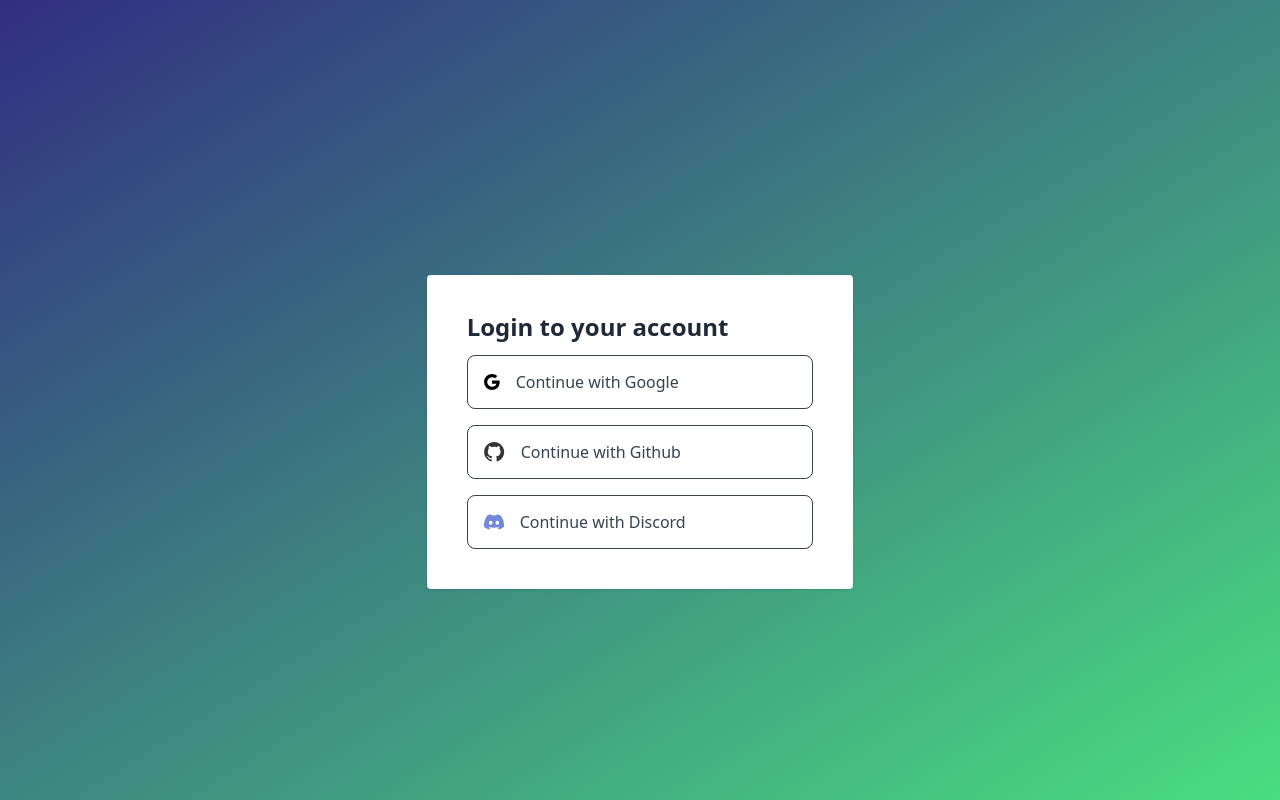
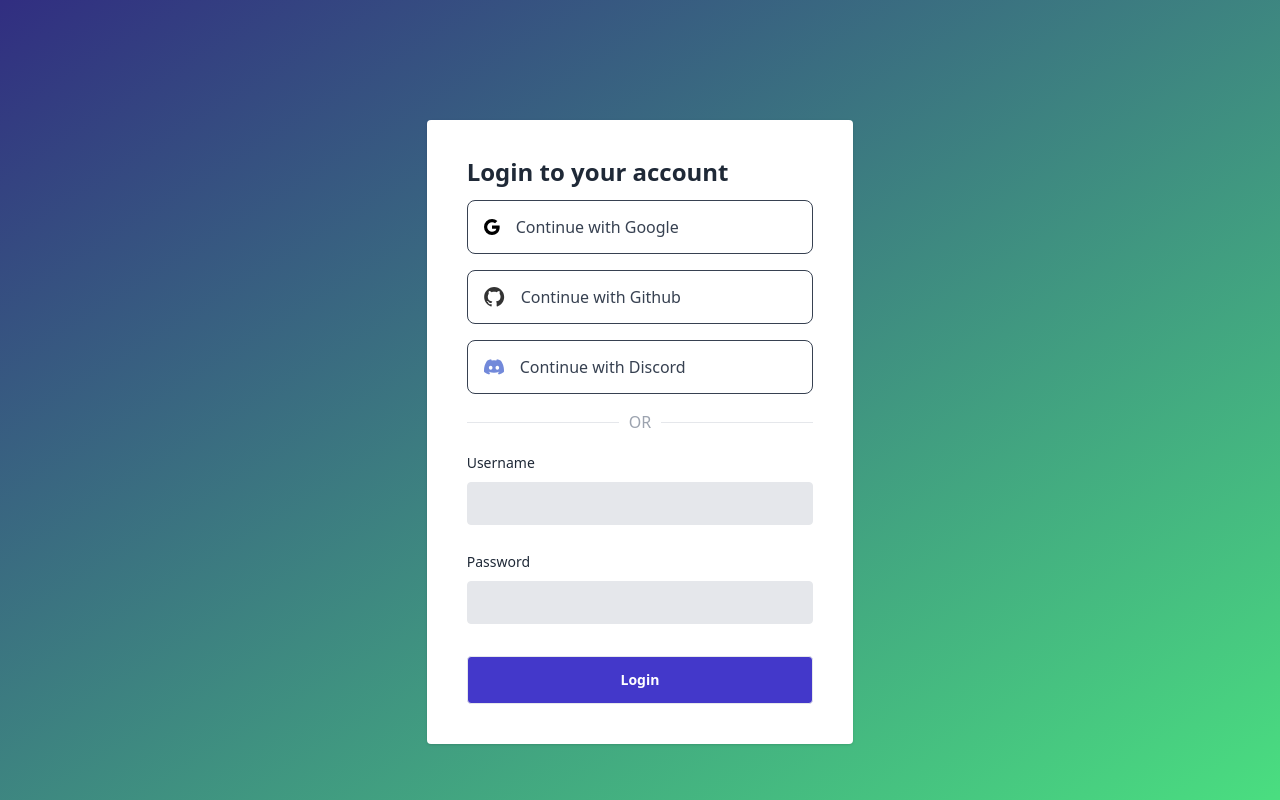
Before and after one commit to shade-sdev/angular-oauth-demo, an Angular app: page /login in a window 1280 px wide. Built offline with nearby package versions, Linux system fonts and the light colour scheme.

Commit message:
Initial Commit

```diff
--- a/src/app/components/login/login/login.component.html
+++ b/src/app/components/login/login/login.component.html
@@ -40,7 +40,35 @@
 
         <p class="text-base font-medium ml-4 text-gray-700">Continue with Discord</p>
       </button>
-
+      <div class="w-full flex items-center justify-between py-5">
+        <hr class="w-full bg-gray-400">
+        <p class="text-base font-medium leading-4 px-2.5 text-gray-400">OR</p>
+        <hr class="w-full bg-gray-400  ">
+      </div>
+      <form [formGroup]="loginForm">
+        <div>
+          <label class="text-sm font-medium leading-none text-gray-800" id="email">
+            Username
+          </label>
+          <input aria-labelledby="username" class="bg-gray-200 border rounded  text-xs font-medium leading-none text-gray-800 py-3 w-full pl-3 mt-2" formControlName="username"
+                 type="text"/>
+        </div>
+        <div class="mt-6  w-full">
+          <label class="text-sm font-medium leading-none text-gray-800" for="pass">
+            Password
+          </label>
+          <div class="relative flex items-center justify-center">
+            <input class="bg-gray-200 border rounded  text-xs font-medium leading-none text-gray-800 py-3 w-full pl-3 mt-2" formControlName="password" id="pass"
+                   type="password"/>
+          </div>
+        </div>
+      </form>
+      <div class="mt-8">
+        <button (click)="formLogin()" class="focus:ring-2 focus:ring-offset-2 focus:ring-indigo-700 text-sm font-semibold leading-none text-white focus:outline-none bg-indigo-700 border rounded hover:bg-indigo-600 py-4 w-full"
+                role="button">
+          Login
+        </button>
+      </div>
     </div>
   </div>
 </div>
--- a/src/app/components/login/login/login.component.ts
+++ b/src/app/components/login/login/login.component.ts
@@ -1,11 +1,12 @@
 import {Component} from '@angular/core';
-import {HttpClientModule} from "@angular/common/http";
+import {HttpClient, HttpClientModule, HttpHeaders} from "@angular/common/http";
 import {Router} from "@angular/router";
+import {FormBuilder, FormGroup, ReactiveFormsModule, Validators} from "@angular/forms";
 
 @Component({
   selector: 'app-login',
   standalone: true,
-  imports: [HttpClientModule],
+  imports: [HttpClientModule, ReactiveFormsModule],
   templateUrl: './login.component.html',
   styleUrl: './login.component.css'
 })
@@ -13,7 +14,25 @@ export class LoginComponent {
 
   private oauthWindow: Window | null = null;
 
-  constructor(private router: Router) {
+  protected loginForm: FormGroup;
+
+  constructor(private router: Router, private formBuilder: FormBuilder, private httpClient: HttpClient) {
+    this.loginForm = this.formBuilder.group({
+      username: ['', Validators.required],
+      password: ['', Validators.required]
+    })
+  }
+
+  formLogin(): void {
+    const body = this.encodeFormData(this.loginForm.getRawValue());
+    const headers = new HttpHeaders()
+      .set('Content-Type', 'application/x-www-form-urlencoded');
+    this.httpClient.post('http://localhost:8080/form-login', body, {headers: headers})
+      .subscribe({
+        complete: () => {
+          this.router.navigate(['/dashboard']).then(r => r);
+        }
+      })
   }
 
   login(provider: string): void {
@@ -44,4 +63,16 @@ export class LoginComponent {
     }
   }
 
+  private encodeFormData(data: any): string {
+    const params = new URLSearchParams();
+
+    for (const key in data) {
+      if (data.hasOwnProperty(key)) {
+        params.set(key, data[key]);
+      }
+    }
+
+    return params.toString();
+  }
+
 }
--- a/src/app/shared/services/model/me.ts
+++ b/src/app/shared/services/model/me.ts
@@ -3,11 +3,13 @@ export interface Me {
   displayName: string;
   email: string;
   avatar: string;
-  oauth2ProviderType: OAuth2ProviderType
+  authProviderType: OAuth2ProviderType
   authorities: Array<String>
 }
 
 export enum OAuth2ProviderType {
   DISCORD,
-  GITHUB
+  GITHUB,
+  GOOGLE,
+  NON_OAUTH2_USER
 }
```
